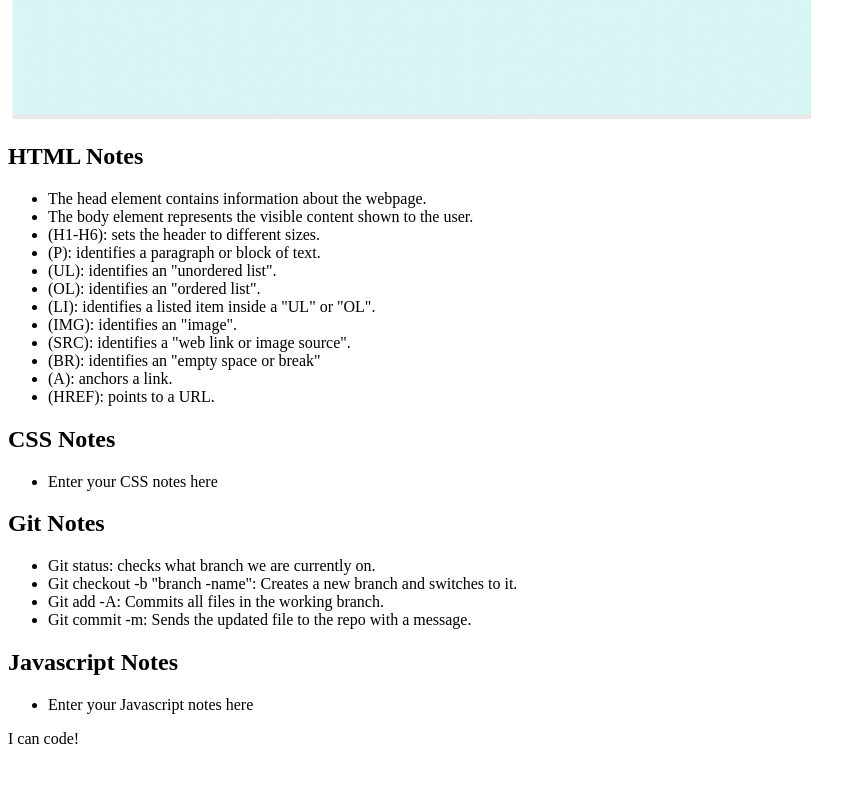
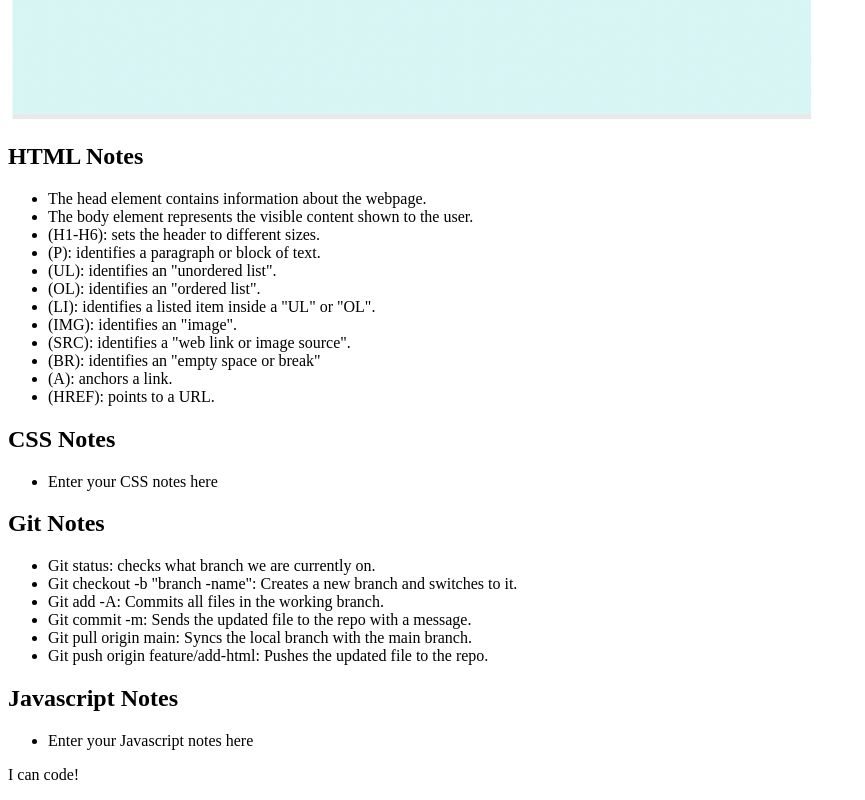
Before and after one commit to PoochMagunder/pre-work-study-guide, a plain HTML site: page index.html in a window 1280 px wide. Shown: the part 737-1537 px from the top of the page, without its empty margins (0-865 px from the left). Before the commit the page ends 1501 px from the top, so only its background shows below. Drawn offline with Linux system fonts and the light colour scheme.

Commit message:
added code to the HTML file

```diff
--- a/index.html
+++ b/index.html
@@ -71,6 +71,11 @@
 
           <li>Git commit -m: Sends the updated file to the repo with a message.</li>
 
+          <li>Git pull origin main: Syncs the local branch with the main branch.</li>
+
+          <li>Git push origin feature/add-html: Pushes the updated file to the repo.</li>
+
+
         </ul>
 
       </section>
```
